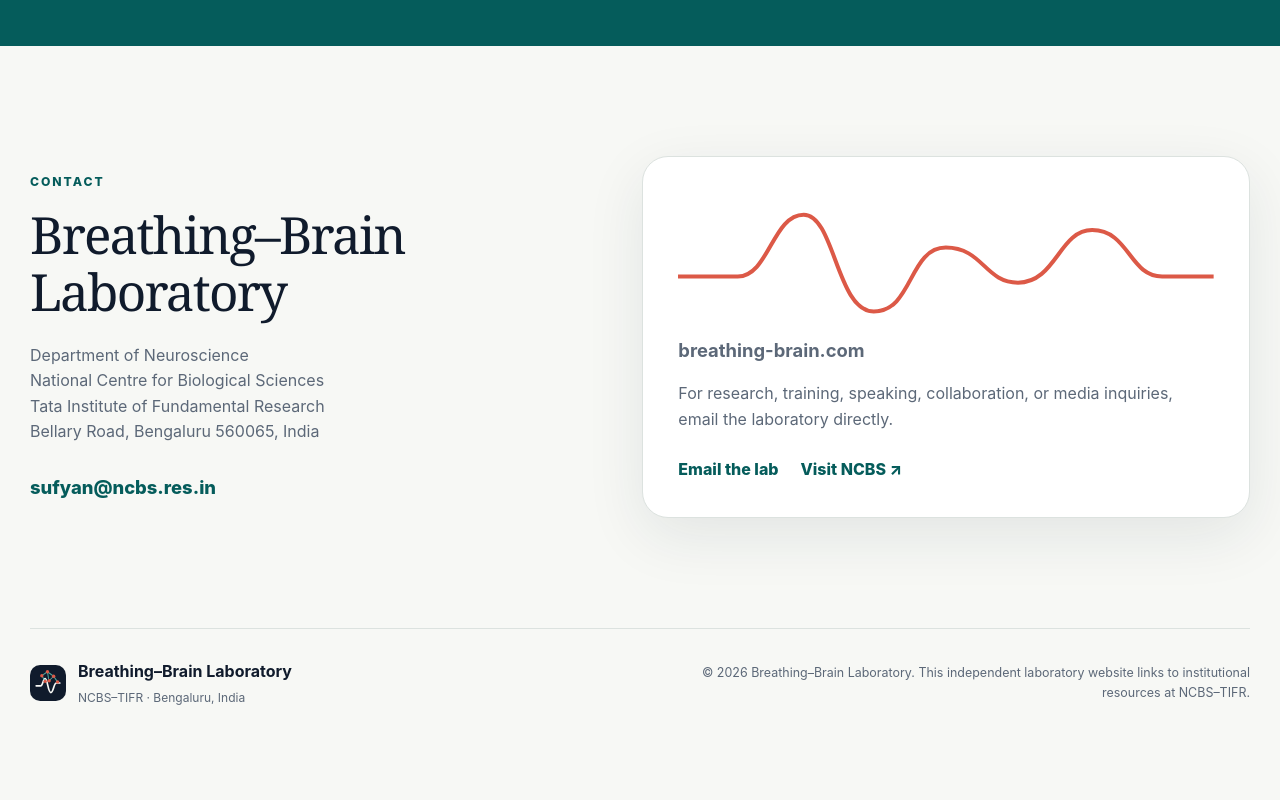
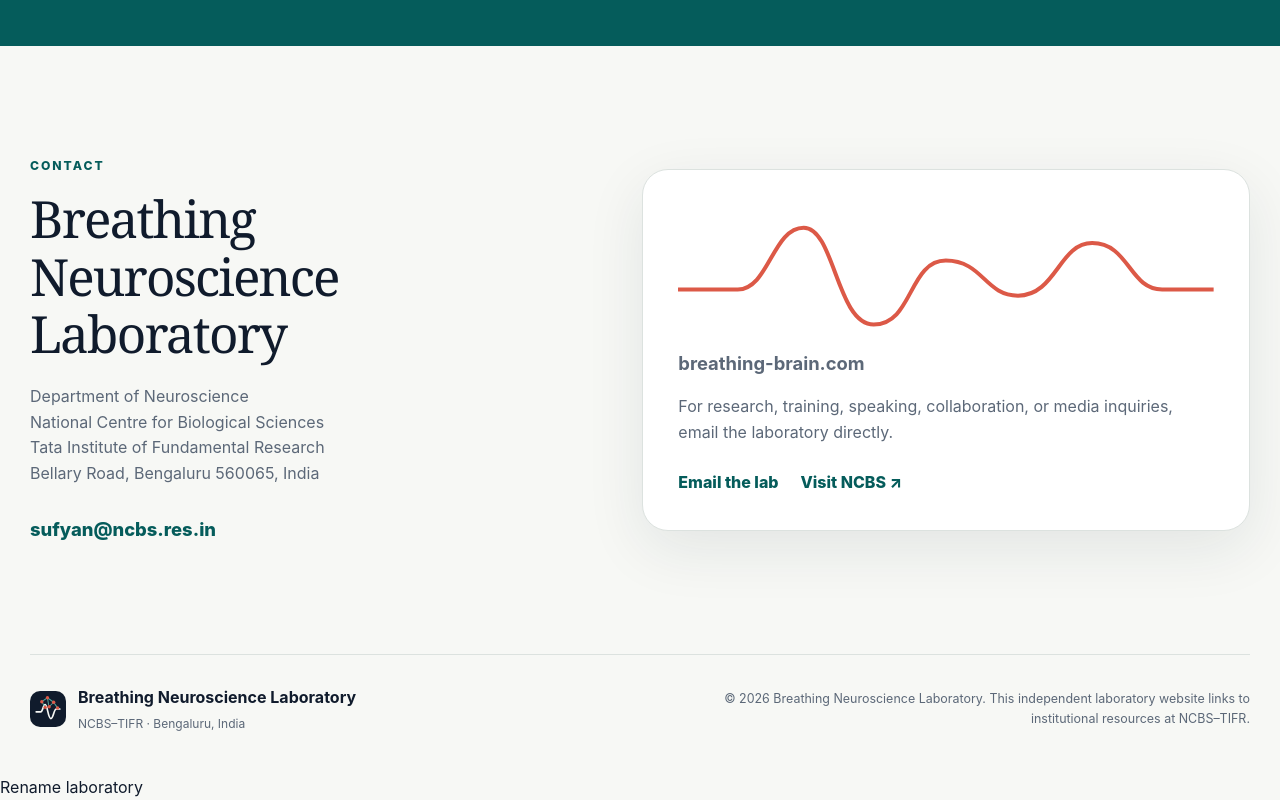
Before and after one commit to Breathing-Neuroscience-Lab/breathing-brain, a plain HTML site: page index.html in a window 1280 px wide. Shown: the part 7568-8368 px from the top of the page. Before the commit the page ends 8317 px from the top, so only its background shows below. Drawn offline with Linux system fonts and the light colour scheme.

Commit message:
Update index.html

```diff
--- a/index.html
+++ b/index.html
@@ -3,12 +3,12 @@
 <head>
   <meta charset="utf-8">
   <meta name="viewport" content="width=device-width, initial-scale=1">
-  <title>Breathing–Brain Laboratory | Neuroscience of Breathing</title>
-  <meta name="description" content="The Breathing–Brain Laboratory at NCBS–TIFR studies how neural circuits generate robust yet flexible breathing rhythms and how breathing interacts with the brain and body.">
+  <title>Breathing Neuroscience Laboratory | Neuroscience of Breathing</title>
+  <meta name="description" content="The Breathing Neuroscience Laboratory at NCBS–TIFR studies how neural circuits generate robust yet flexible breathing rhythms and how breathing interacts with the brain and body.">
   <meta name="theme-color" content="#f7f8f5">
   <link rel="canonical" href="https://breathing-brain.com/">
   <meta property="og:type" content="website">
-  <meta property="og:title" content="Breathing–Brain Laboratory">
+  <meta property="og:title" content="Breathing Neuroscience Laboratory">
   <meta property="og:description" content="Neural circuits for robust, flexible breathing—and their influence across the brain and body.">
   <meta property="og:url" content="https://breathing-brain.com/">
   <meta property="og:image" content="https://breathing-brain.com/assets/social-card.svg">
@@ -19,7 +19,7 @@
   {
     "@context": "https://schema.org",
     "@type": "ResearchOrganization",
-    "name": "Breathing–Brain Laboratory",
+    "name": "Breathing Neuroscience Laboratory",
     "url": "https://breathing-brain.com/",
     "description": "A neuroscience laboratory studying the generation and control of breathing rhythms and breathing–brain interactions.",
     "parentOrganization": {
@@ -50,7 +50,7 @@
 
   <header class="site-header" data-header>
     <div class="nav-shell">
-      <a class="brand" href="#home" aria-label="Breathing–Brain Laboratory home">
+      <a class="brand" href="#home" aria-label="Breathing Neuroscience Laboratory home">
         <img src="assets/logo-mark.svg" alt="" width="42" height="42">
         <span>
           <strong>Breathing–Brain</strong>
@@ -266,7 +266,7 @@
     <section id="contact" class="section section-pad contact-section">
       <div class="contact-copy">
         <p class="eyebrow">Contact</p>
-        <h2>Breathing–Brain Laboratory</h2>
+        <h2>Breathing Neuroscience Laboratory</h2>
         <p>Department of Neuroscience<br>National Centre for Biological Sciences<br>Tata Institute of Fundamental Research<br>Bellary Road, Bengaluru 560065, India</p>
         <a class="email-link" href="mailto:sufyan@ncbs.res.in">sufyan@ncbs.res.in</a>
       </div>
@@ -289,12 +289,13 @@
   <footer class="site-footer">
     <div class="footer-brand">
       <img src="assets/logo-mark.svg" alt="" width="36" height="36">
-      <div><strong>Breathing–Brain Laboratory</strong><small>NCBS–TIFR · Bengaluru, India</small></div>
+      <div><strong>Breathing Neuroscience Laboratory</strong><small>NCBS–TIFR · Bengaluru, India</small></div>
     </div>
-    <p>© <span id="year"></span> Breathing–Brain Laboratory. This independent laboratory website links to institutional resources at NCBS–TIFR.</p>
+    <p>© <span id="year"></span> Breathing Neuroscience Laboratory. This independent laboratory website links to institutional resources at NCBS–TIFR.</p>
   </footer>
 
   <script src="js/site-data.js"></script>
   <script src="js/site.js"></script>
 </body>
 </html>
+Rename laboratory
```
